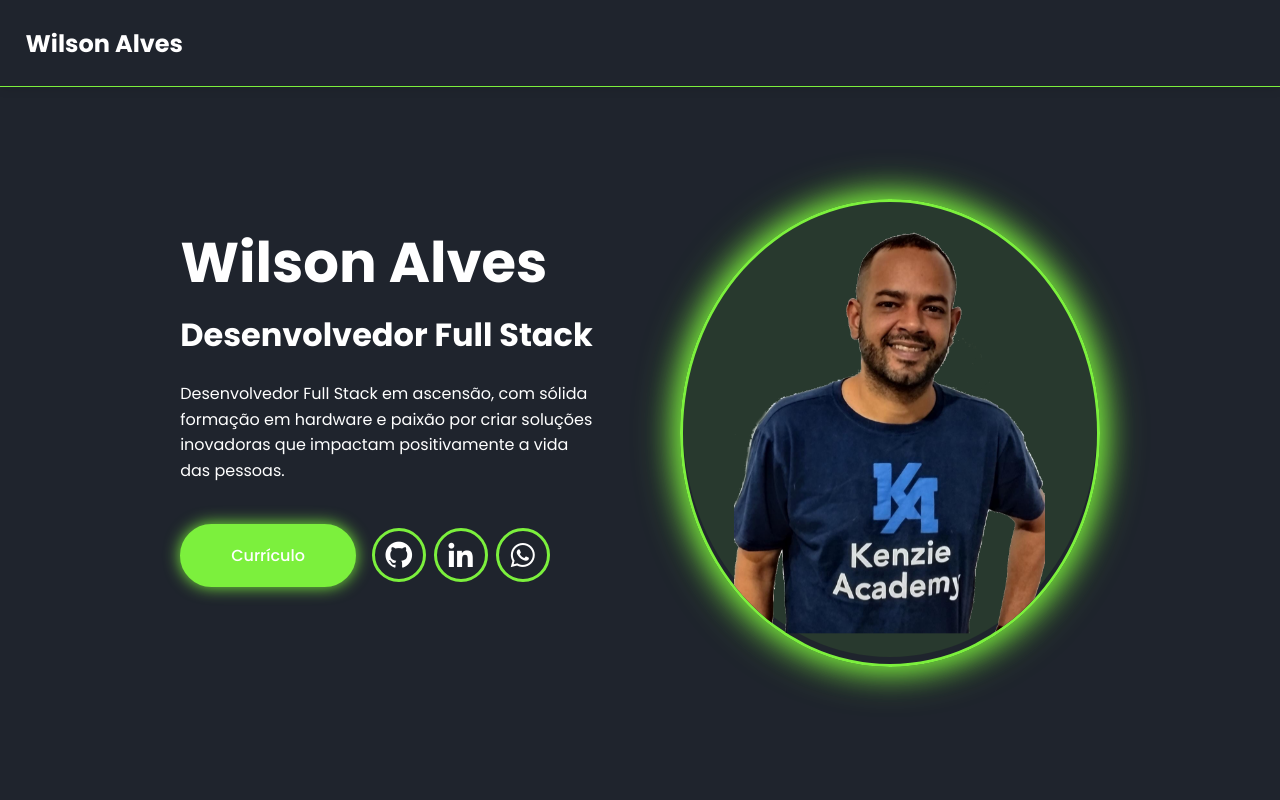
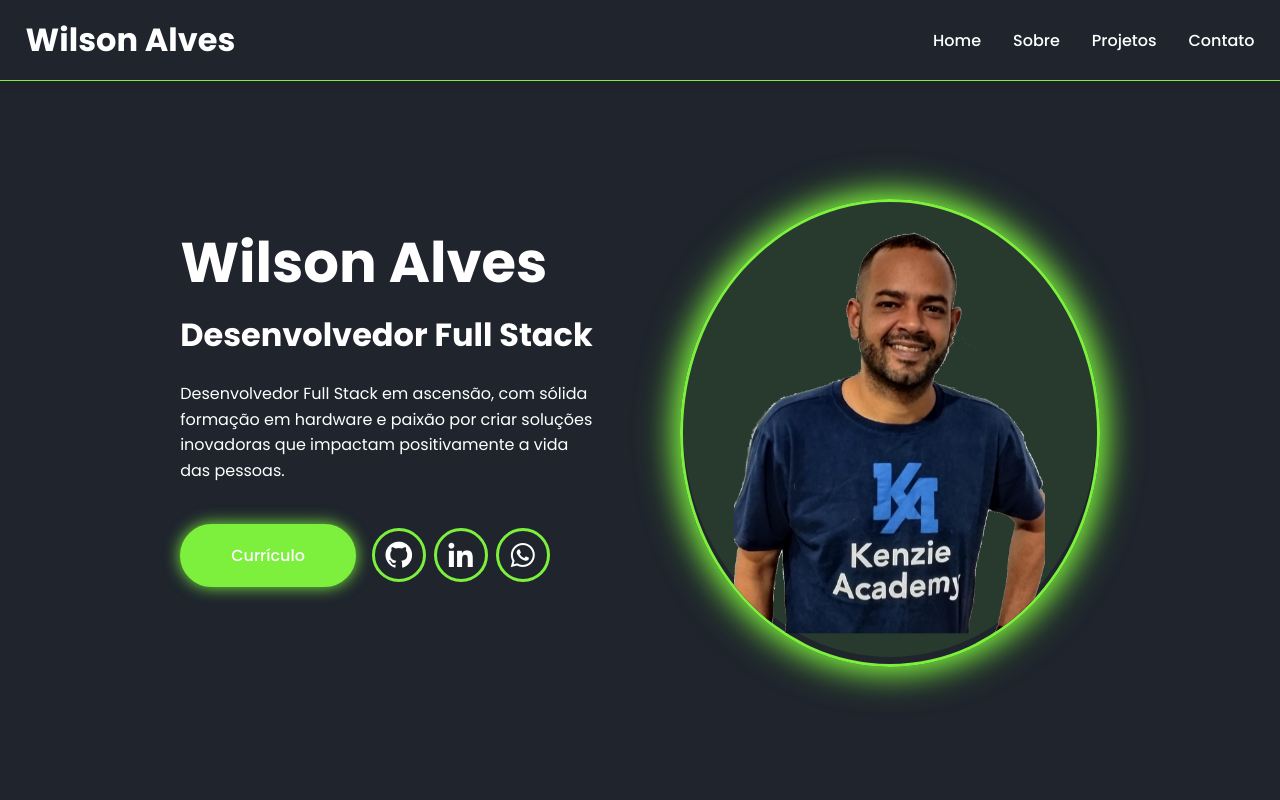
Before and after one commit to Wilrrama/portfolio_v2, a React (Vite) app: page / in a window 1280 px wide. Shown: the top 800 px of the page. Built offline with nearby package versions, Linux system fonts and the light colour scheme.

Commit message:
feat: menu icon

```diff
--- a/src/components/about/components/experience/index.tsx
+++ b/src/components/about/components/experience/index.tsx
@@ -19,7 +19,7 @@ export function Experience() {
               <strong>Função:</strong> Microempresário
             </p>
             <p>
-              <strong>Tempo:</strong> 1995 - 2022
+              <strong>Período:</strong> 1995 - 2022
             </p>
             <p>
               <strong>Descrição:</strong> A Metal Games começou como sala de
@@ -55,7 +55,7 @@ export function Experience() {
               <strong>Função:</strong> Organizador de Eventos
             </p>
             <p>
-              <strong>Tempo:</strong> 2019 - 2024
+              <strong>Período:</strong> 2019 - 2024
             </p>
             <p>
               <strong>Descrição:</strong> Organizei eventos esportivos e
@@ -94,7 +94,7 @@ export function Experience() {
               Divulgação
             </p>
             <p>
-              <strong>Tempo:</strong> 2024
+              <strong>Período:</strong> 2024
             </p>
             <p>
               <strong>Função:</strong> Motorista e Coordenador de Ações de
--- a/src/components/header/index.tsx
+++ b/src/components/header/index.tsx
@@ -1,18 +1,37 @@
+import { useState } from "react";
 import { StyledHeader } from "./style";
+
 function Header() {
+  const [showMenu, setShowMenu] = useState(false);
+
+  const toggleMenu = () => {
+    setShowMenu(!showMenu);
+  };
+  const closeMenu = () => {
+    setShowMenu(false);
+  };
+
   return (
-    <StyledHeader>
+    <StyledHeader showMenu={showMenu}>
       <a href="#" className="logo">
         Wilson Alves
       </a>
 
-      <i className="bx bx-menu" id="menu__icon"></i>
+      <i className="bx bx-menu" id="menu__icon" onClick={toggleMenu}></i>
 
-      <nav className="header__nav">
-        <a href="#home">Home</a>
-        <a href="#sobre">Sobre</a>
-        <a href="#projetos">Projetos</a>
-        <a href="#contato">Contato</a>
+      <nav className={`header__nav ${showMenu ? "visible" : ""}`}>
+        <a href="#home" onClick={closeMenu}>
+          Home
+        </a>
+        <a href="#sobre" onClick={closeMenu}>
+          Sobre
+        </a>
+        <a href="#projetos" onClick={closeMenu}>
+          Projetos
+        </a>
+        <a href="#contato" onClick={closeMenu}>
+          Contato
+        </a>
       </nav>
     </StyledHeader>
   );
--- a/src/components/header/style.ts
+++ b/src/components/header/style.ts
@@ -1,33 +1,23 @@
 import styled, { keyframes } from "styled-components";
 
-// Keyframes para as animações
 const slideInFromTop = keyframes`
-  0% {
+  from {
     transform: translateY(-100%);
     opacity: 0;
   }
-  100% {
+  to {
     transform: translateY(0);
     opacity: 1;
   }
 `;
 
 const slideInFromRight = keyframes`
-  0% {
+  from {
     transform: translateX(100%);
     opacity: 0;
   }
-  100% {
+  to {
     transform: translateX(0);
-    opacity: 1;
-  }
-`;
-
-const fadeIn = keyframes`
-  0% {
-    opacity: 0;
-  }
-  100% {
     opacity: 1;
   }
 `;
@@ -49,12 +39,8 @@ const bounceIn = keyframes`
     transform: scale(0.3);
     opacity: 0;
   }
-  50% {
-    transform: scale(1.05);
-    opacity: 0.8;
-  }
   70% {
-    transform: scale(0.9);
+    transform: scale(1.1);
     opacity: 0.9;
   }
   100% {
@@ -63,41 +49,30 @@ const bounceIn = keyframes`
   }
 `;
 
-export const StyledHeader = styled.header`
+export const StyledHeader = styled.header<{ showMenu: boolean }>`
+  display: ${(props) => (props.showMenu ? "block" : "none")};
   position: fixed;
   top: 0;
   left: 0;
   width: 100%;
-  padding: 2%;
+  padding: 1rem 2%;
   background: var(--bg-color);
   display: flex;
   justify-content: space-between;
   align-items: center;
-  z-index: 100;
+  z-index: 1000;
+  box-shadow: 0 2px 10px rgba(0, 0, 0, 0.1);
   animation: ${slideInFromTop} 0.5s ease-out;
-  box-shadow: 0 2px 10px rgba(0, 0, 0, 0.1);
   border-bottom: solid 1px var(--main-color);
 
   .logo {
     color: var(--white-color);
-    font-size: clamp(1.2rem, 3vw, 1.5rem);
+    font-size: clamp(1.5rem, 3vw, 2rem);
     font-weight: 700;
-    position: relative;
     animation: ${bounceIn} 0.8s ease-out;
 
     &:hover {
-      animation: ${glowEffect} 1.5s ease-in-out infinite;
-    }
-
-    &::after {
-      content: "";
-      position: absolute;
-      bottom: -5px;
-      left: 0;
-      width: 0;
-      height: 2px;
-      background: var(--main-color);
-      transition: width 0.3s ease;
+      animation: ${glowEffect} 1.5s infinite ease-in-out;
     }
 
     &:hover::after {
@@ -106,7 +81,7 @@ export const StyledHeader = styled.header`
   }
 
   #menu__icon {
-    font-size: 3rem;
+    font-size: 2.5rem;
     color: var(--white-color);
     display: none;
     cursor: pointer;
@@ -120,15 +95,19 @@ export const StyledHeader = styled.header`
 
   .header__nav {
     display: flex;
-    gap: 3.5rem;
+    gap: 2rem;
 
     a {
-      font-size: clamp(0.9rem, 2vw, 1rem);
+      font-size: 1rem;
       color: var(--white-color);
+      position: relative;
       font-weight: 500;
-      position: relative;
+      text-decoration: none;
       transition: color 0.3s;
-      animation: ${fadeIn} 0.5s ease-out;
+
+      &:hover {
+        color: var(--main-color);
+      }
 
       &::before {
         content: "";
@@ -145,33 +124,11 @@ export const StyledHeader = styled.header`
       &:hover::before {
         width: 100%;
       }
-
-      &:hover {
-        color: var(--main-color);
-        text-shadow: 0 0 8px rgba(var(--main-color-rgb), 0.3);
-      }
     }
   }
 
-  @media (max-width: 1200px) {
-    padding: 1rem 5%;
-
-    .header__nav {
-      gap: 2.5rem;
-    }
-  }
-
-  @media (max-width: 991px) {
-    padding: 1rem 4%;
-
-    .header__nav {
-      gap: 2rem;
-    }
-  }
-
+  /* Responsividade */
   @media (max-width: 768px) {
-    padding: 0.5rem 2%;
-
     #menu__icon {
       display: block;
     }
@@ -181,53 +138,32 @@ export const StyledHeader = styled.header`
       top: 100%;
       left: 0;
       width: 100%;
-      padding: 1rem 4%;
       background: var(--bg-color);
-      border-top: 0.1rem solid rgba(0, 0, 0, 0.2);
+      display: none;
+      flex-direction: column;
+      padding: 1rem;
+      border-top: 1px solid rgba(255, 255, 255, 0.1);
       box-shadow: 0 0.5rem 1rem rgba(0, 0, 0, 0.2);
-      display: none;
 
-      &.active {
-        display: block;
-        animation: ${slideInFromRight} 0.3s ease-out forwards;
+      &.visible {
+        display: flex;
+        animation: ${slideInFromRight} 0.3s ease-out;
       }
 
       a {
-        display: block;
-        font-size: 1.1rem;
-        margin: 2rem 0;
+        padding: 5px;
         text-align: center;
-        transform: translateX(-50px);
-        opacity: 0;
-
-        @keyframes slideInLinks {
-          0% {
-            transform: translateX(-50px);
-            opacity: 0;
-          }
-          100% {
-            transform: translateX(0);
-            opacity: 1;
-          }
-        }
-
-        &.active {
-          animation: slideInLinks 0.3s ease-out forwards;
-          animation-delay: calc(0.1s * var(--i));
-        }
       }
     }
   }
 
   @media (max-width: 480px) {
-    padding: 0.8rem 2%;
-
     .logo {
-      font-size: 1.2rem;
+      font-size: 1.5rem;
     }
 
     #menu__icon {
-      font-size: 2.5rem;
+      font-size: 2rem;
     }
   }
 `;
```
